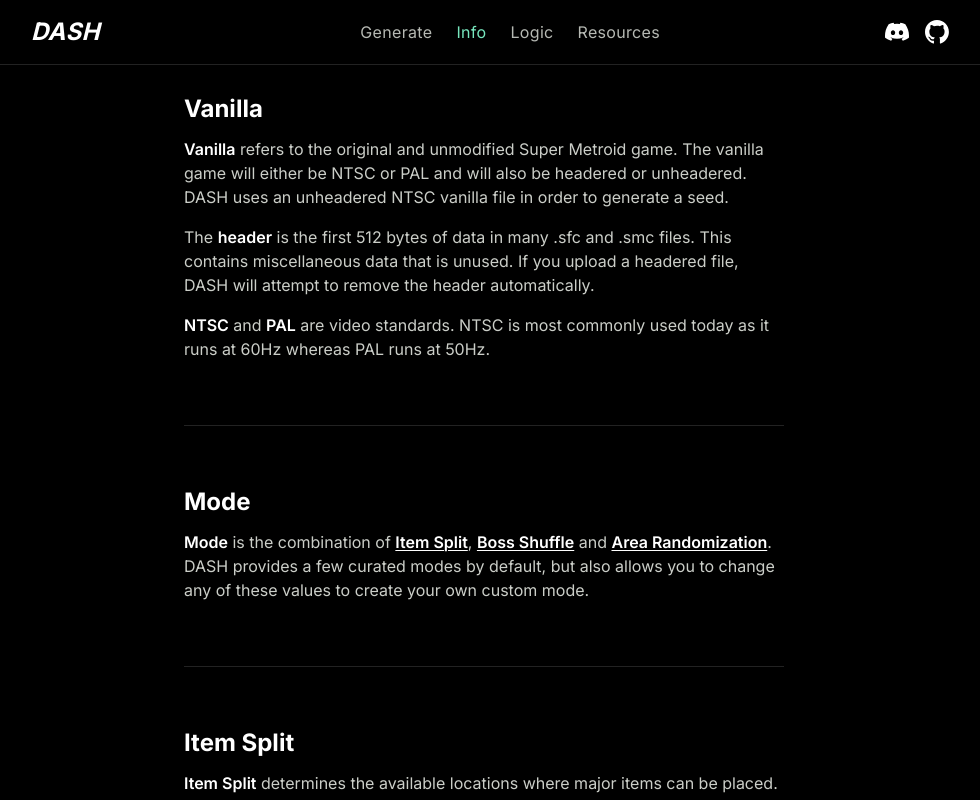
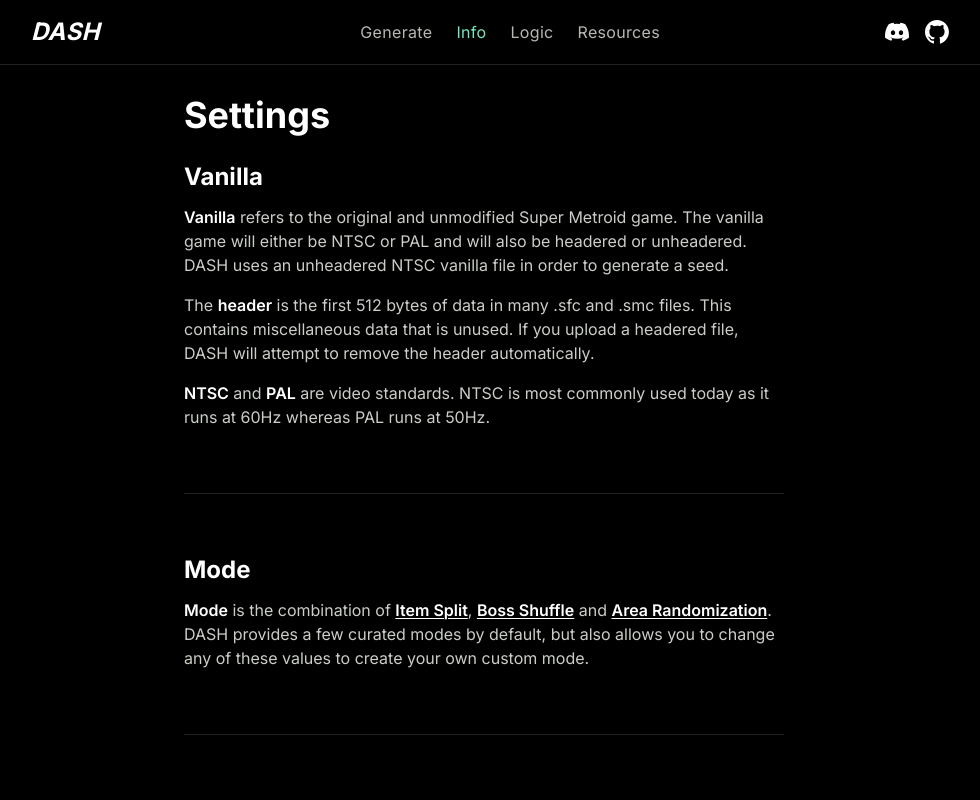
Before and after one commit to dashrando/dash-randomizer, a Next.js app in the folder apps/web/: page /info/settings in a window 1280 px wide. Shown: the whole page, without its empty margins (156-1136 px from the left). Built offline with nearby package versions, Linux system fonts and the light colour scheme.

Commit message:
headline on settings page

```diff
--- a/apps/web/app/info/info.module.css
+++ b/apps/web/app/info/info.module.css
@@ -2,10 +2,15 @@
   max-width: 600px;
 }
 
-.article .headline {
+.headline + .article {
+  margin-top: var(--spacer-8x);
+}
+
+.headline {
   font-size: 36px;
   line-height: 36px;
   color: #fff;
+  margin: 0 0 var(--spacer-8x);
 }
 
 .article .title {
--- a/apps/web/app/info/settings/page.tsx
+++ b/apps/web/app/info/settings/page.tsx
@@ -48,6 +48,7 @@
   return (
     <Wrapper>
       <div style={{ maxWidth: '600px', margin: '0 auto' }}>
+        <h1 className={styles.headline}>Settings</h1>
         <Article id="vanilla" title="Vanilla">
           <p><strong>Vanilla</strong> refers to the original and unmodified Super Metroid game. The vanilla game will either be NTSC or PAL and will also be headered or unheadered. DASH uses an unheadered NTSC vanilla file in order to generate a seed.</p>
           <p>The <strong>header</strong> is the first 512 bytes of data in many .sfc and .smc files. This contains miscellaneous data that is unused. If you upload a headered file, DASH will attempt to remove the header automatically.</p>
```
